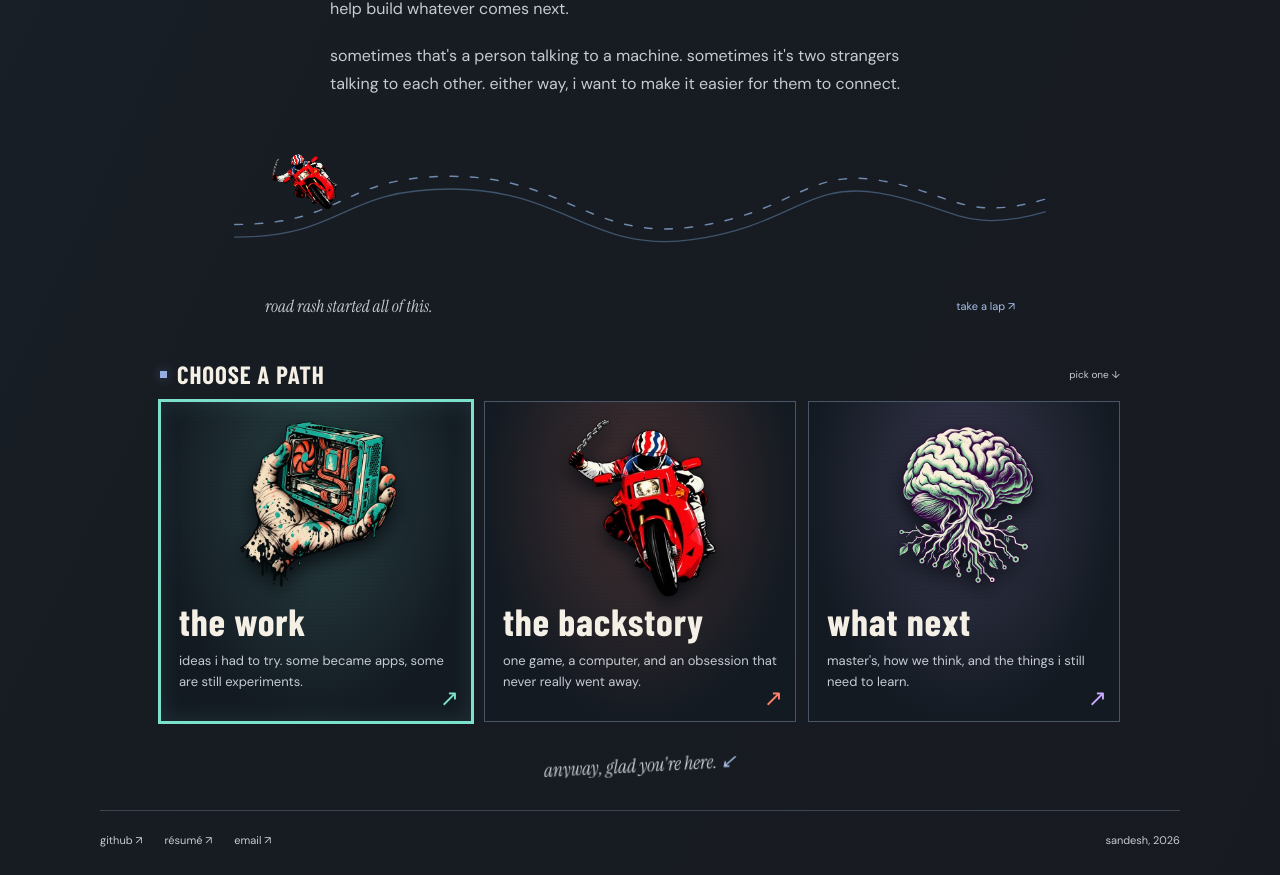
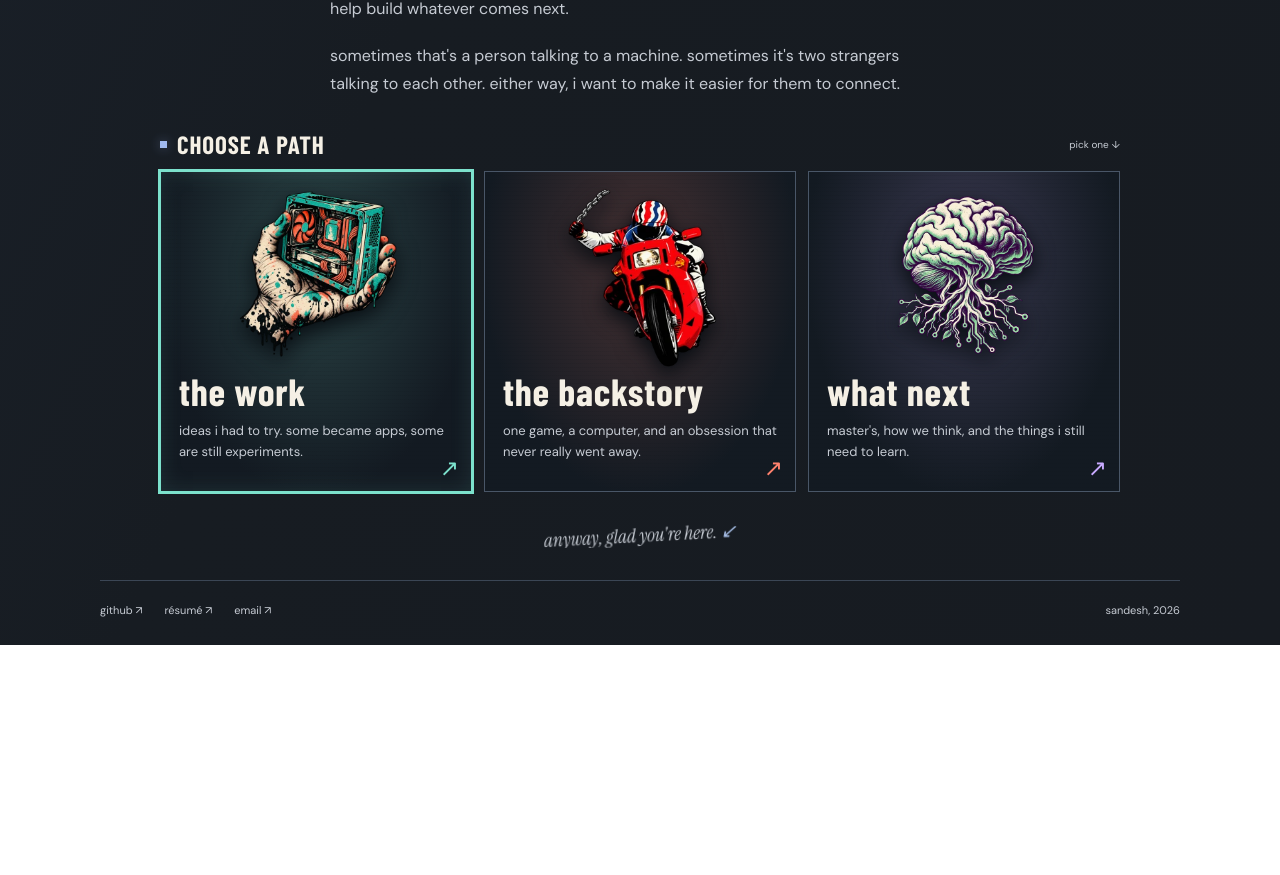
Before and after one commit to Dexasan/portfolio, a Next.js app: page / in a window 1280 px wide. Shown: the part 1136-2011 px from the top of the page. After the commit the page ends 1781 px from the top, so only its background shows below. Built offline with nearby package versions, Linux system fonts and the light colour scheme; no server answers.

Commit message:
Remove animated bike section from homepage

```diff
--- a/app/page.tsx
+++ b/app/page.tsx
@@ -1,5 +1,4 @@
 import Portrait from "@/components/Portrait";
-import RoadRider from "@/components/RoadRider";
 import ArcadeSelect from "@/components/ArcadeSelect";
 export default function HomePage() {
     return <div className="personal-home">
@@ -12,7 +11,6 @@ export default function HomePage() {
       <p>now i'm just as curious about the person in front of the screen. how we think, what we mean, why getting a computer to do something can still be such a pain. that's what got me interested in cognitive science. i want to understand that better, and help build whatever comes next.</p>
       <p>sometimes that's a person talking to a machine. sometimes it's two strangers talking to each other. either way, i want to make it easier for them to connect.</p>
     </div>
-    <RoadRider />
     <ArcadeSelect label="choose a path" variant="paths" items={[
       {id:"work",title:"things i've made",short:"the work",kind:"apps & experiments",summary:"ideas i had to try. some became apps, some are still experiments.",href:"/work",art:"/art/marks/path-work.webp",action:"explore the work"},
       {id:"about",title:"how i got here",short:"the backstory",kind:"chitwan → rome",summary:"one game, a computer, and an obsession that never really went away.",href:"/about",art:"/art/roadrash-rider.webp",action:"start at the beginning"},
```
